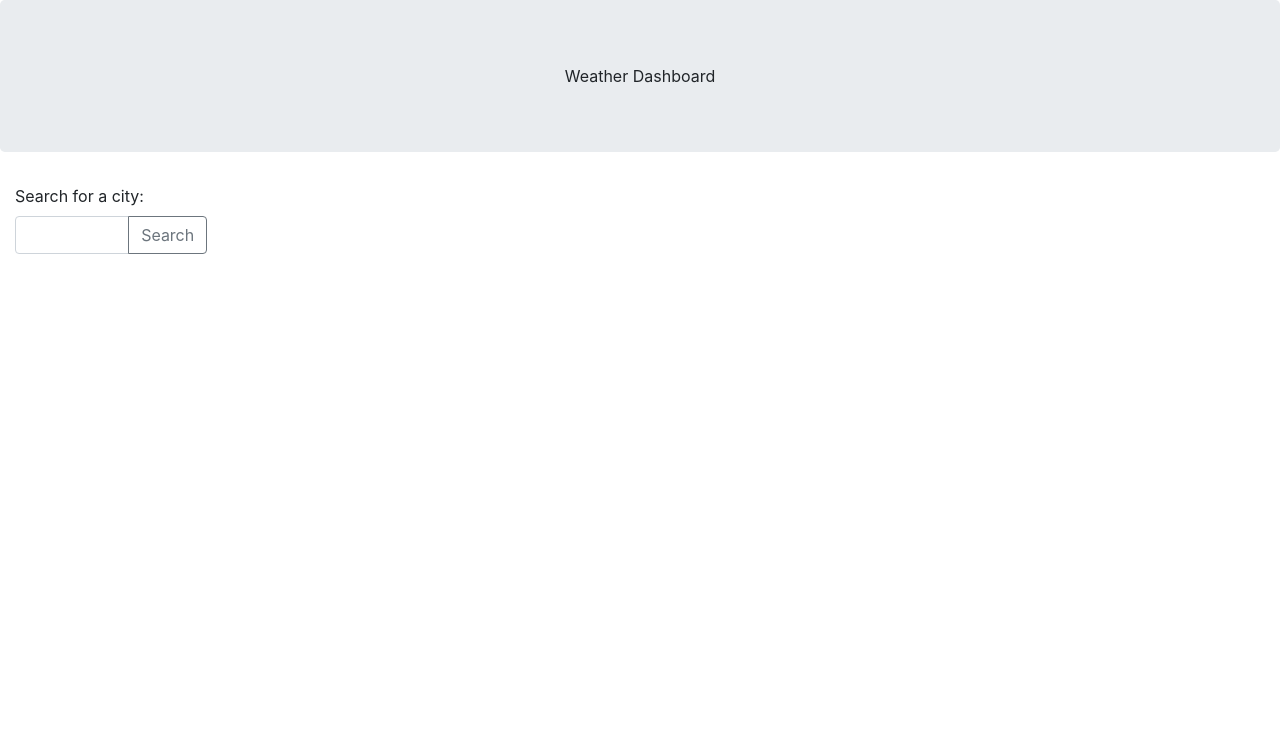
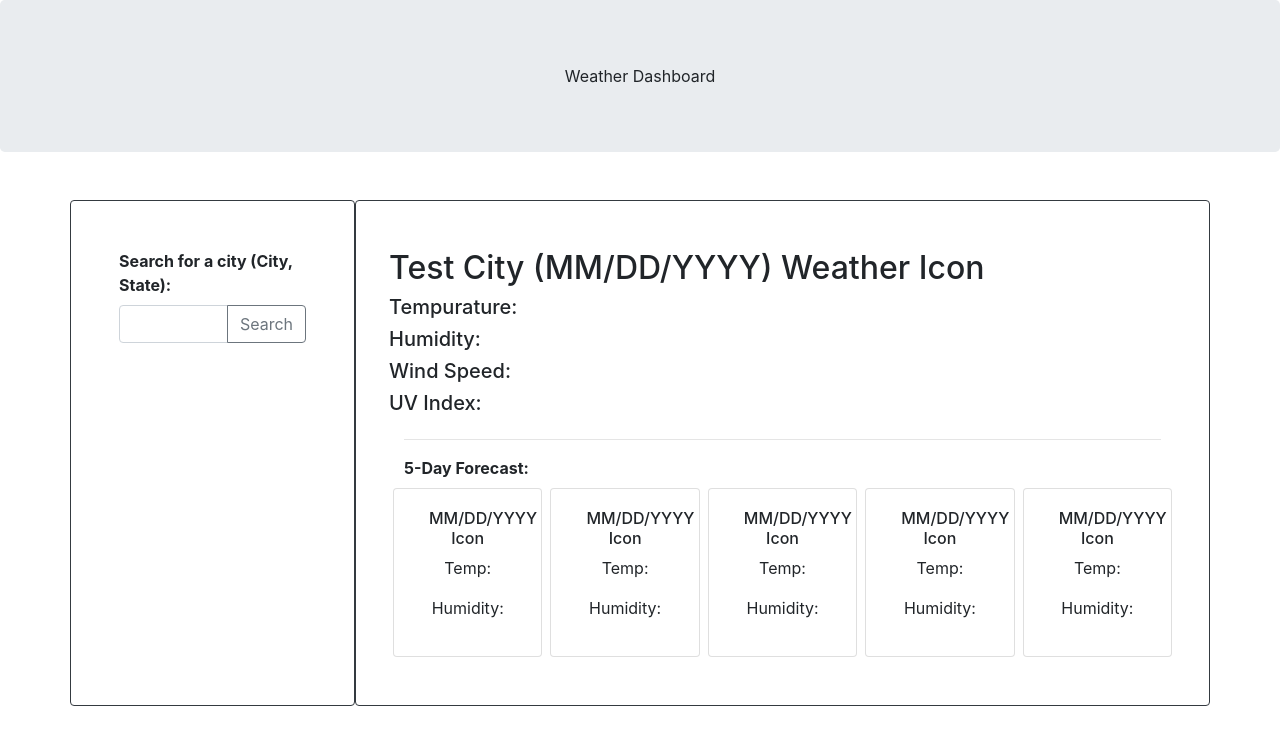
Before and after one commit to jordanks93/WeatherDashboard, a plain HTML site: page index.html in a window 1280 px wide. Drawn offline with nearby package versions, Linux system fonts and the light colour scheme; no server answers.

Commit message:
updated html semantics, starting ajax function

```diff
--- a/index.html
+++ b/index.html
@@ -14,17 +14,98 @@
     <!--Header-->
     <header class="jumbotron text-center">Weather Dashboard</header>
 
-    <!--City Search Bar and City List-->
-    <div class="container col-5 float-left">
-        <label for="searchInput">Search for a city:</label>
+    <div class = "container">
         <div class="row">
-            <div class="col-5 input-group mb-3">
-                <input type="text" class="form-control" id="searchInput" placeholder="" aria-label="Search"
-                    aria-describedby="button-addon2">
-                <div class="input-group-append">
-                    <button class="btn btn-outline-secondary" type="button" id="searchButton">Search</button>
+            <!--City Search Bar with search history-->
+            <aside class="col-3 my-3 p-5 rounded border border-dark">
+                <label for="searchInput"><strong>Search for a city (City, State):</strong></label>
+
+                    <div class="input-group mb-3">
+                        <input type="text" class="form-control" id="searchInput" placeholder="">
+                            <div class="input-group-append">
+                                <button class="btn btn-outline-secondary" type="button" id="searchButton">Search</button>
+                            </div>
+                    </div>
+
+                <!--City History Button List-->
+                <div class="searchHistBtnList">
+                    <!-- <button class= "pr-5">Test City</button>
+                    <br>
+                    <button class= "pr-5">Test City</button> -->
                 </div>
-            </div>
+            </aside>
+
+            <section class="col-9 my-3 p-5 rounded border border-dark">
+
+                <div class="row">
+                    <!--Searched city's current weather data-->
+                    <div class="currentWeather">
+                        <h2 id="cityDateWI">Test City (MM/DD/YYYY) Weather Icon</h1>
+                        <h5 id="temp">Tempurature:</h4>
+                        <h5 id="humid">Humidity:</h4>
+                        <h5 id="windSpeed">Wind Speed:</h4>
+                        <h5 id="uv">UV Index:</h4>
+                    </div>
+                </div>
+
+                <hr>
+
+                <!--Searched city's 5-day weather data-->
+                <label for="card"><strong>5-Day Forecast:</strong></label>
+                <div class="row">
+
+                    <div class="col mx-1 card text-nowrap text-center" style="width: 18rem;">
+                        <div class="Day1 card-body">
+                          <h6 id="card-date">MM/DD/YYYY<br>
+                            <span=card-icon>Icon</span>
+                          </h6>
+                          <p id="card-temp">Temp:</p>
+                          <p id="card-humid">Humidity:</p>
+                        </div>
+                    </div>
+
+                    <div class="col mx-1 card text-nowrap text-center" style="width: 18rem;">
+                        <div class="Day2 card-body">
+                          <h6 id="card-date">MM/DD/YYYY<br>
+                            <span=card-icon>Icon</span>
+                          </h6>
+                          <p id="card-temp">Temp:</p>
+                          <p id="card-humid">Humidity:</p>
+                        </div>
+                    </div>
+
+                    <div class="col mx-1 card text-nowrap text-center" style="width: 18rem;">
+                        <div class="Day3 card-body">
+                          <h6 id="card-date">MM/DD/YYYY<br>
+                            <span=card-icon>Icon</span>
+                          </h6>
+                          <p id="card-temp">Temp:</p>
+                          <p id="card-humid">Humidity:</p>
+                        </div>
+                    </div>
+
+                    <div class="col mx-1 card text-nowrap text-center" style="width: 18rem;">
+                        <div class="Day4 card-body">
+                          <h6 id="card-date">MM/DD/YYYY<br>
+                            <span=card-icon>Icon</span>
+                          </h6>
+                          <p id="card-temp">Temp:</p>
+                          <p id="card-humid">Humidity:</p>
+                        </div>
+                    </div>
+
+                    <div class="col mx-1 card text-nowrap text-center" style="width: 18rem;">
+                        <div class="Day5 card-body">
+                          <h6 id="card-date">MM/DD/YYYY<br>
+                            <span=card-icon>Icon</span>
+                          </h6>
+                          <p id="card-temp">Temp:</p>
+                          <p id="card-humid">Humidity:</p>
+                        </div>
+                    </div>
+
+            </section>
+
         </div>
     </div>
 
--- a/script.js
+++ b/script.js
@@ -14,3 +14,22 @@
 
 // api.openweathermap.org/data/2.5/weather?q=Columbus,Ohio&appid=79d6c8a5c213ee81a3e63617ff2d8e9d
 // api.openweathermap.org/data/2.5/weather?q=Columbus,Ohio&units=imperial&appid=79d6c8a5c213ee81a3e63617ff2d8e9d
+
+
+var searchWeather = function (cityState) {
+    var queryURL = "https://api.openweathermap.org/data/2.5/weather?q=" + cityState + "&units=imperial&appid=79d6c8a5c213ee81a3e63617ff2d8e9d";
+    $.ajax({url: queryURL, method: "GET"
+    }).done(function (weatherData) {
+        console.log(queryURL);
+        console.log(weatherData);
+    });
+}
+
+console.log(searchWeather("Columbus,Ohio"));
+// var temp = searchWeather("Columbus,Ohio").weatherData.main.temp;
+// console.log(temp);
+
+// var cloudLevel = searchWeather("Columbus,Ohio");
+// console.log(cloudLevel);
+
+searchWeather("Columbus,Ohio");
```
